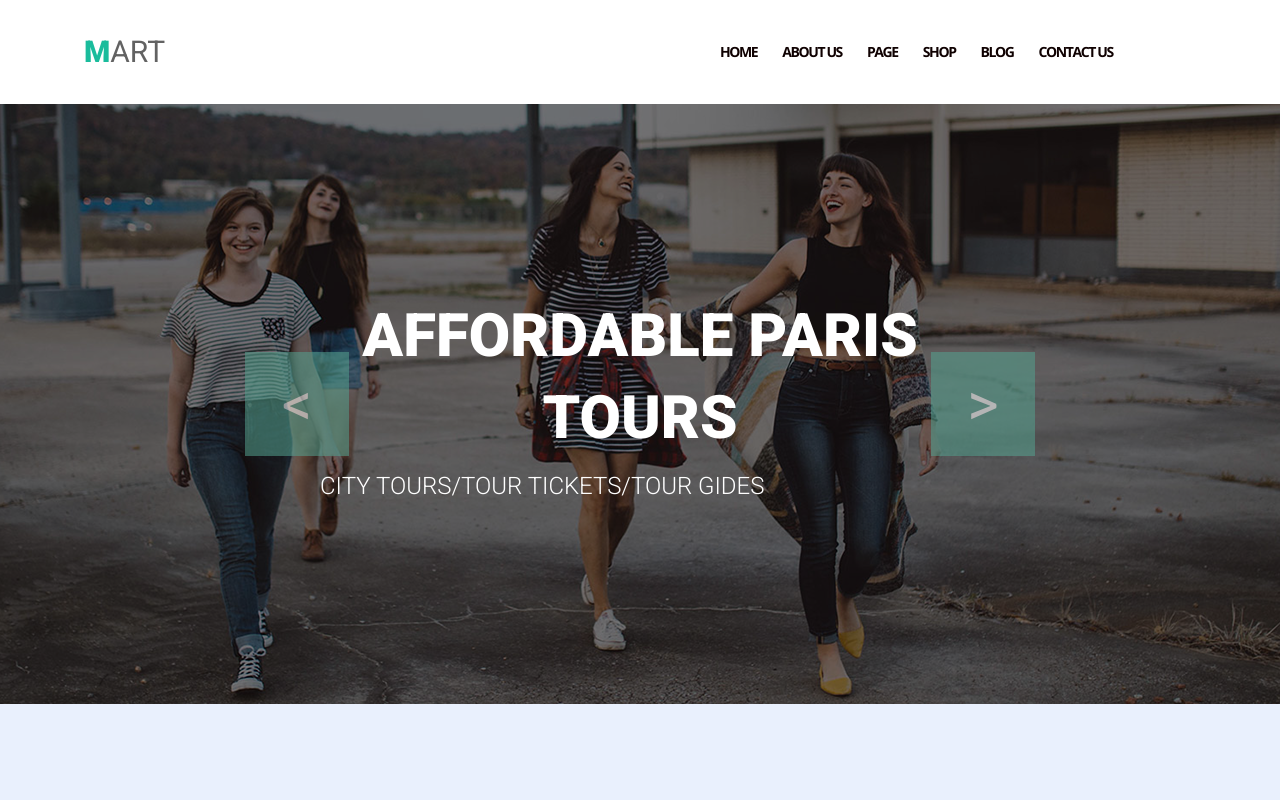
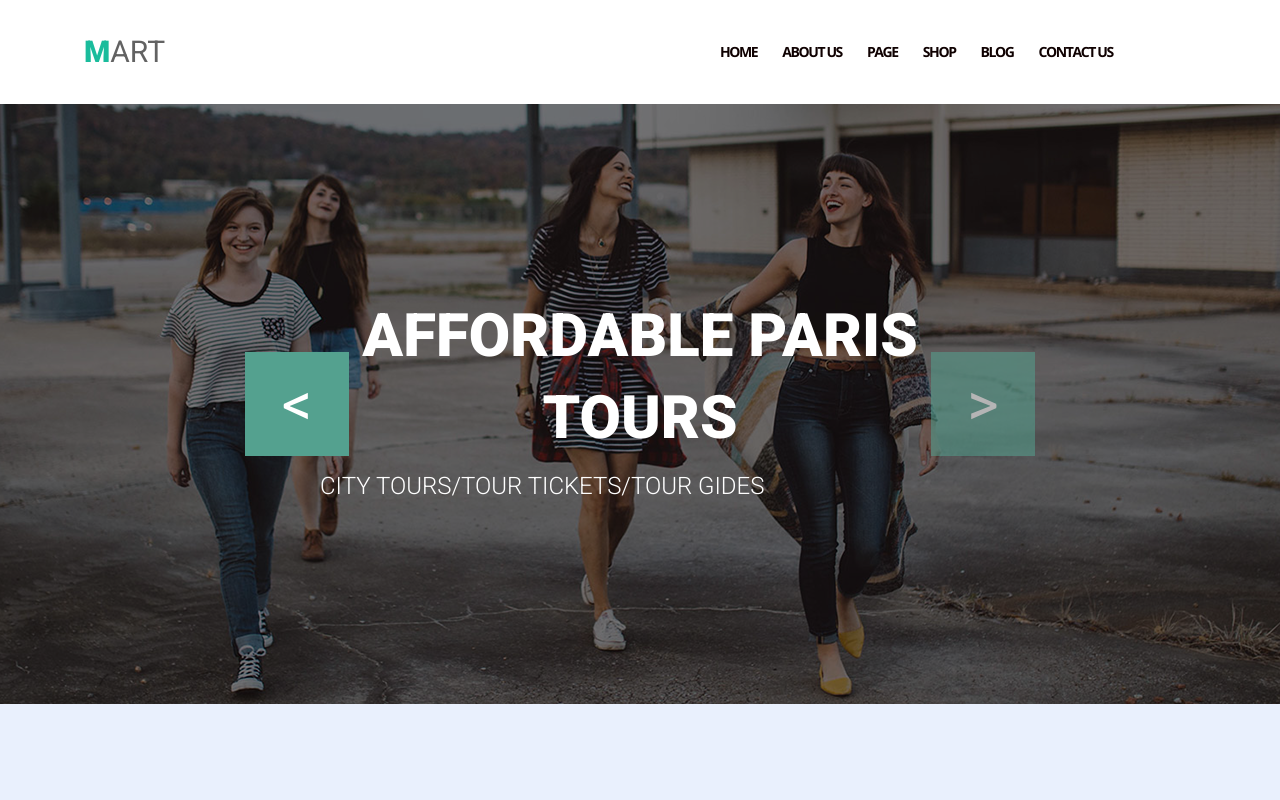
Before and after one commit to Tetiana-Khotuntseva/goit-fe-course, a plain HTML site: page html-css/module-05/index.html in a window 1280 px wide. In both pictures the pointer is over the button 297 px from the left and 404 px from the top of the page. Shown: the top 800 px of the page. Drawn offline with nearby package versions, Linux system fonts and the light colour scheme.

Commit message:
litle fixes

```diff
--- a/html-css/module-05/css/style.css
+++ b/html-css/module-05/css/style.css
@@ -156,9 +156,9 @@ h1::first-letter {
     right: 245px;
 }
 
-/* .slider-btn:hover {
+.slider-btn:hover {
     opacity: 1;
-} */
+}
 
 
 .slides {
```
